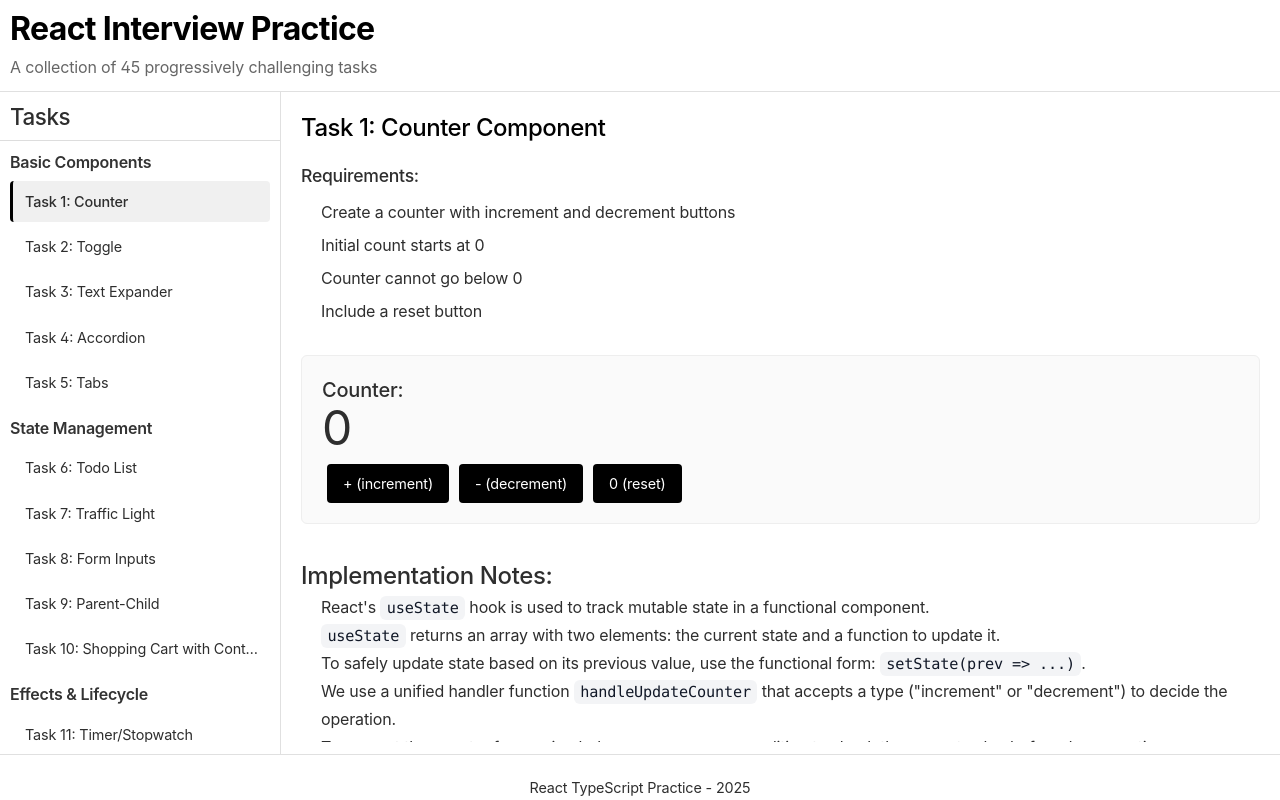
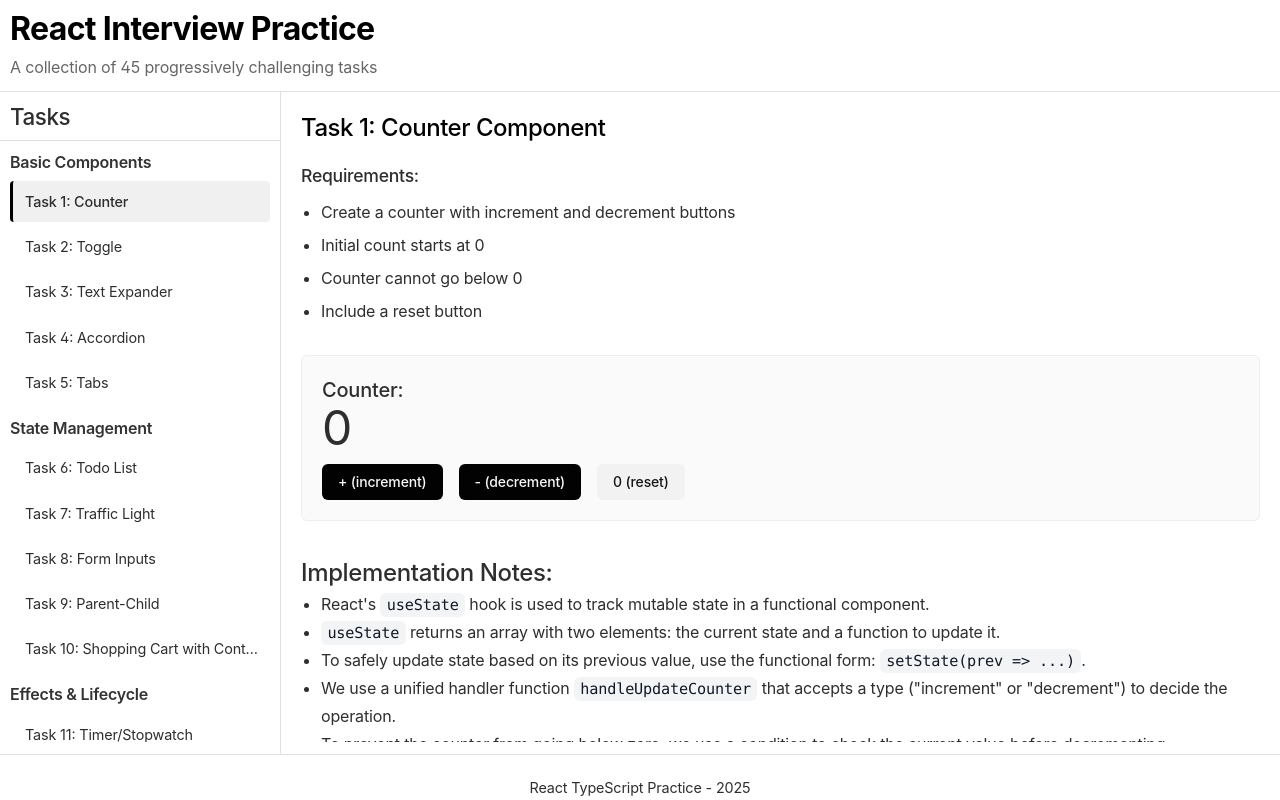
Before and after one commit to SanjoyPator1/WebDevLearning, a React (Vite) app in the folder set-01-frontend-focused/: page / in a window 1280 px wide. Both pictures are taken after a click on the item "Task 1: Counter". Built offline with nearby package versions, Linux system fonts and the light colour scheme.

Commit message:
react: design update

```diff
--- a/set-01-frontend-focused/src/App.css
+++ b/set-01-frontend-focused/src/App.css
@@ -14,8 +14,6 @@
 
 * {
   box-sizing: border-box;
-  margin: 0;
-  padding: 0;
 }
 
 body {
@@ -76,9 +74,9 @@
 }
 
 .task-component {
-  max-width: 1200px;
   background-color: var(--background-color);
   height: 100%;
+  width: 100%;
   min-height: 400px;
 }
 
--- a/set-01-frontend-focused/src/components/TaskRenderer/TaskRenderer.css
+++ b/set-01-frontend-focused/src/components/TaskRenderer/TaskRenderer.css
@@ -30,6 +30,7 @@
 
 .task-description ul {
   padding-left: 20px;
+  list-style-type: disc;
 }
 
 .task-description li {
@@ -50,44 +51,7 @@
 
 .task-notes ul {
   padding-left: 20px;
-}
-
-/* Styles for buttons and interactive elements */
-button {
-  background-color: #000;
-  color: #fff;
-  border: none;
-  padding: 8px 16px;
-  border-radius: 4px;
-  cursor: pointer;
-  font-size: 0.9rem;
-  transition: all 0.2s;
-  margin: 0 5px;
-}
-
-button:hover {
-  background-color: #333;
-}
-
-button:active {
-  transform: translateY(1px);
-}
-
-button:disabled {
-  background-color: #ccc;
-  cursor: not-allowed;
-}
-
-.btn-secondary {
-  background-color: #555;
-}
-
-.btn-danger {
-  background-color: #c00;
-}
-
-.btn-reset {
-  background-color: #444;
+  list-style-type: disc;
 }
 
 /* Styles for inputs and form elements */
--- a/set-01-frontend-focused/src/components/TaskRenderer/index.tsx
+++ b/set-01-frontend-focused/src/components/TaskRenderer/index.tsx
@@ -11,7 +11,7 @@
 import ParentChild from "../../tasks/Task09_ParentChild/ParentChild";
 import ShoppingCart from "../../tasks/Task10_ShoppingCart/ShoppingCart";
 import Counter from "../../tasks/Task01_Counter/Counter";
-import { longText } from "../../shared/utils/tasksData";
+import { AccordionMockData, longText } from "../../shared/utils/tasksData";
 
 interface TaskRendererProps {
   currentTask: string | null;
@@ -22,7 +22,7 @@
     counter: <Counter />,
     toggle: <Toggle />,
     textExpander: <TextExpander text={longText} />,
-    accordion: <Accordion />,
+    accordion: <Accordion accordionData={AccordionMockData}/>,
     tabs: <Tabs />,
     todoList: <TodoList />,
     trafficLight: <TrafficLight />,
--- a/set-01-frontend-focused/src/tasks/Task01_Counter/Counter.tsx
+++ b/set-01-frontend-focused/src/tasks/Task01_Counter/Counter.tsx
@@ -36,14 +36,22 @@
           <h4>Counter:</h4>
           <p className="text-5xl">{counter}</p>
         </div>
-        <div className="flex ">
-          <button onClick={() => handleUpdateCounter("increment")}>
+        <div className="flex gap-4">
+          <button
+            className="btn btn-primary"
+            onClick={() => handleUpdateCounter("increment")}
+          >
             + (increment)
           </button>
-          <button onClick={() => handleUpdateCounter("decrement")}>
+          <button
+            className="btn btn-primary"
+            onClick={() => handleUpdateCounter("decrement")}
+          >
             - (decrement)
           </button>
-          <button onClick={handleReset}>0 (reset)</button>
+          <button className="btn btn-secondary" onClick={handleReset}>
+            0 (reset)
+          </button>
         </div>
       </div>
 
--- a/set-01-frontend-focused/src/tasks/Task03_TextExpander/TextExpander.tsx
+++ b/set-01-frontend-focused/src/tasks/Task03_TextExpander/TextExpander.tsx
@@ -41,7 +41,7 @@
       <div className="implementation md:w-[50vw] flex flex-col gap-3">
         <p>{currentText}</p>
         {text && text.length > charLimit && (
-          <button className="w-fit" onClick={toggleExpand}>
+          <button className="w-fit btn btn-accent" onClick={toggleExpand}>
             {isExpanded ? "Read Less" : "Read More"}
           </button>
         )}
```
